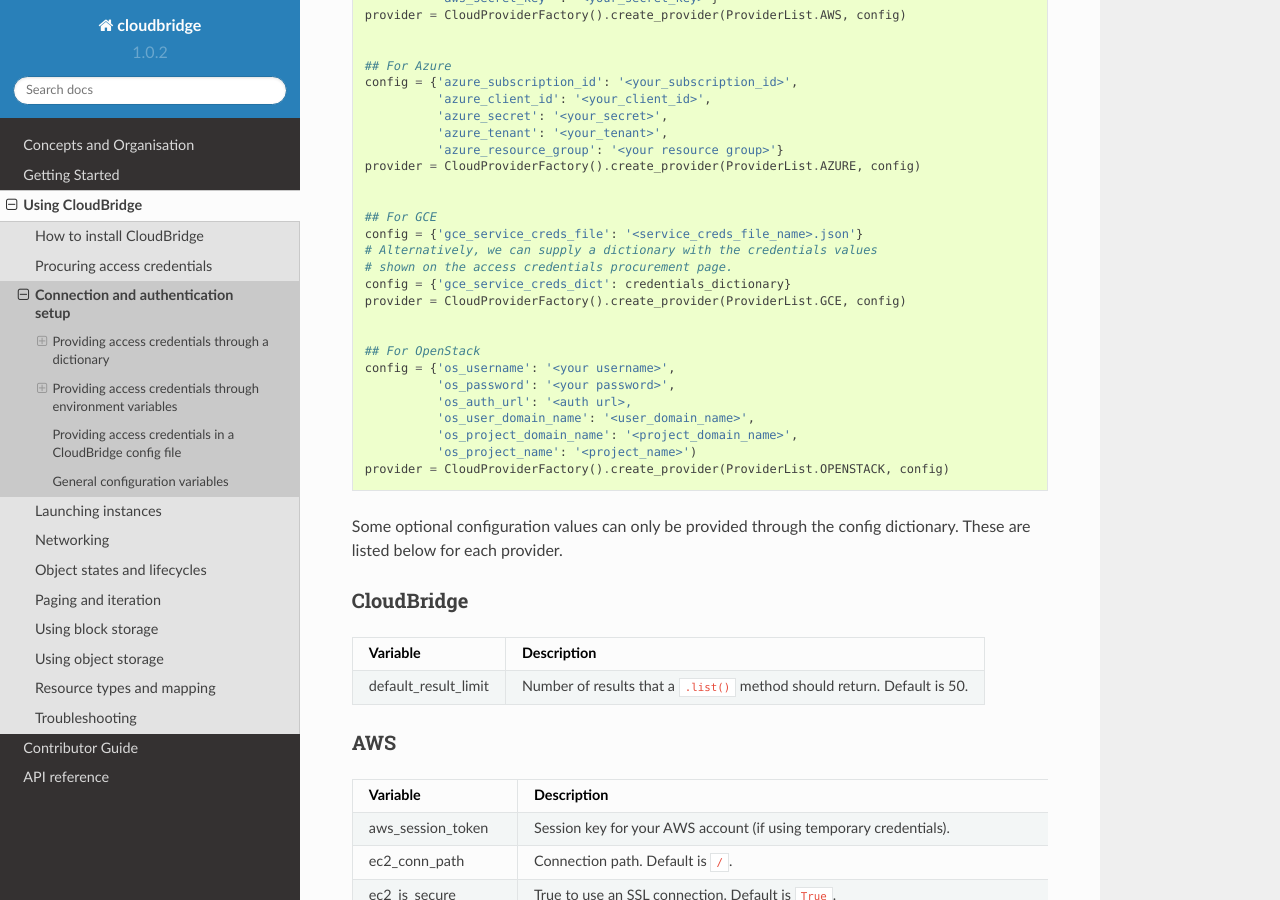
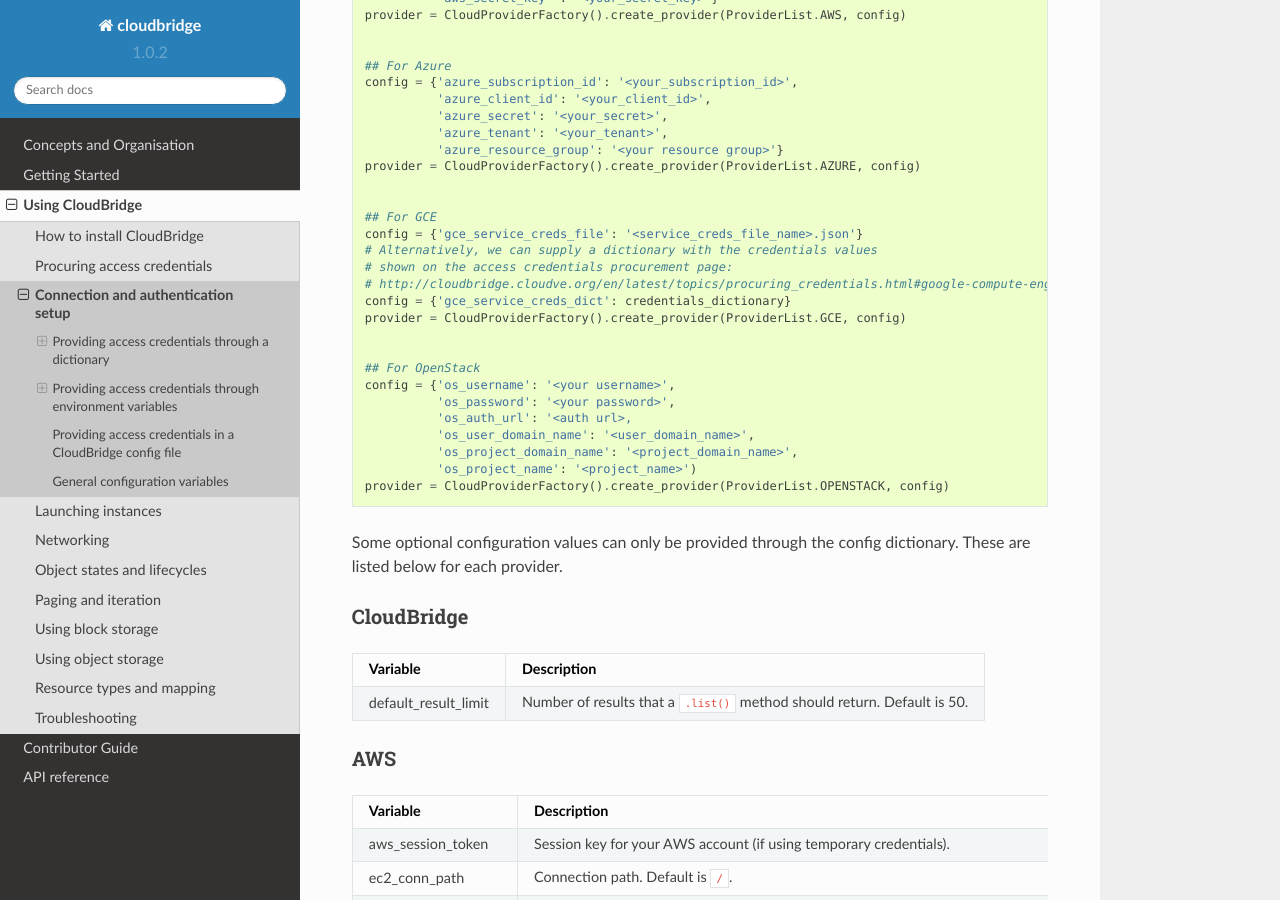
Before and after one commit to CloudVE/cloudbridge, a Sphinx documentation site: the page built from docs/topics/setup.rst, in a window 1280 px wide and 900 px high, scrolled down 622 px. Built offline with Sphinx 7.4.7 and the Read the Docs theme 2.0.0, drawn with Linux system fonts in a browser that asks for light colours; some of the changed lines change nothing that is shown.

Commit message:
Update setup.rst

```diff
--- a/docs/topics/setup.rst
+++ b/docs/topics/setup.rst
@@ -41,7 +41,8 @@
     ## For GCE
     config = {'gce_service_creds_file': '<service_creds_file_name>.json'}
     # Alternatively, we can supply a dictionary with the credentials values
-    # shown on the access credentials procurement page.
+    # shown on the access credentials procurement page:
+    # http://cloudbridge.cloudve.org/en/latest/topics/procuring_credentials.html#google-compute-engine-gce
     config = {'gce_service_creds_dict': credentials_dictionary}
     provider = CloudProviderFactory().create_provider(ProviderList.GCE, config)
 
```
